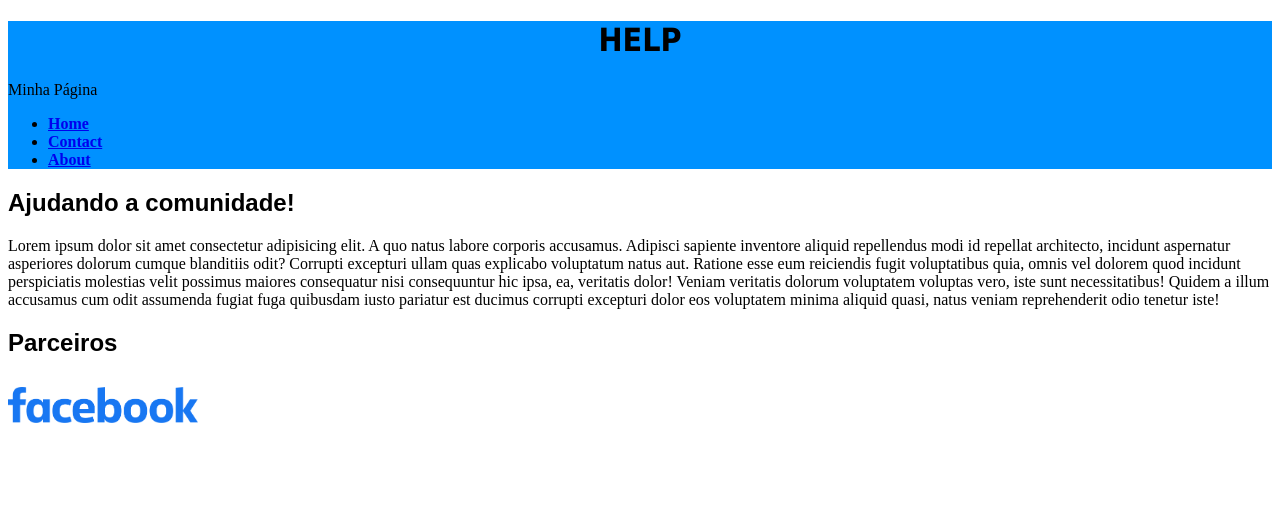
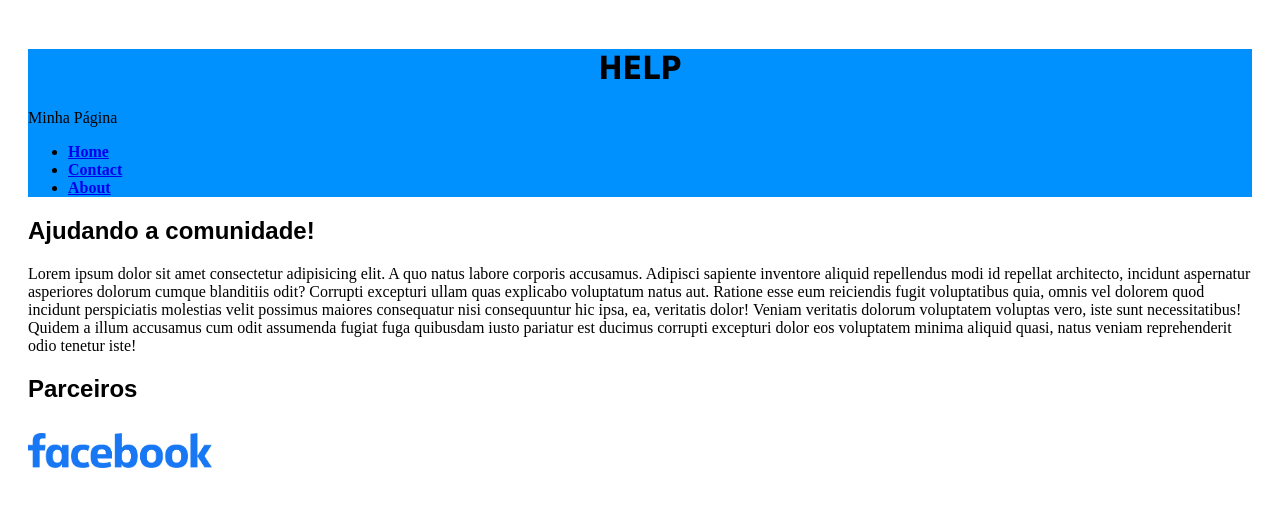
Before and after one commit to lauramadeu/projeto-inicial, a plain HTML site: page paginas/help.html in a window 1280 px wide. Drawn offline with Linux system fonts and the light colour scheme.

Commit message:
Definindo uma margem interna de 20 pixels

```diff
--- a/css/global.css
+++ b/css/global.css
@@ -12,3 +12,8 @@ h1, h2 {
 a {
     font-weight: bold;
 }
+
+/* Defina uma margem interna de 20 pixels para todos os elementos da classe .container. */
+.container {
+    padding: 20px;
+}
```
